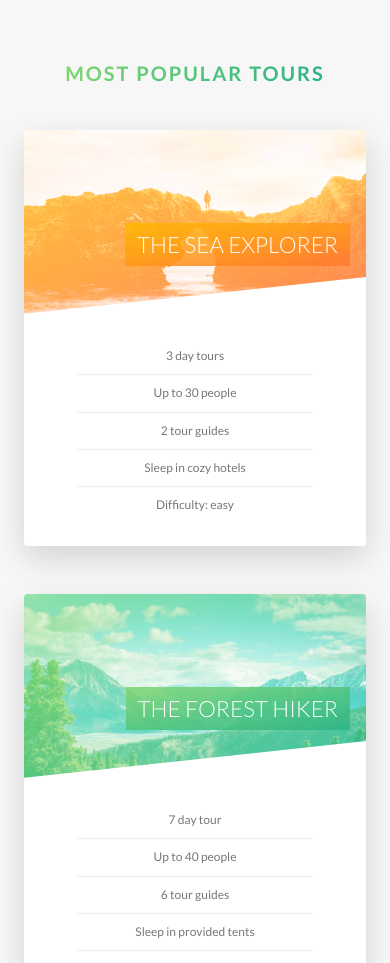
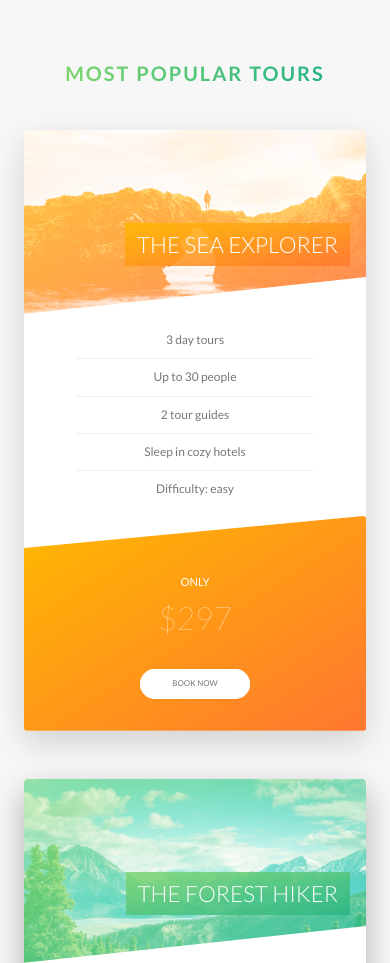
Before and after one commit to cold-world/Tour-website, a website: page index.html in a window 390 px wide. Shown: the part 2520-3483 px from the top of the page. Drawn offline with Linux system fonts and the light colour scheme.

Commit message:
media queries are done

```diff
--- a/sass/abstract/_mixins.scss
+++ b/sass/abstract/_mixins.scss
@@ -1,4 +1,5 @@
 @mixin clearfix {
+
   &::after {
     content: '';
     clear: both;
--- a/sass/base/_animations.scss
+++ b/sass/base/_animations.scss
@@ -1,4 +1,5 @@
 @keyframes mymove {
+
   0% {
     padding: 0;
   }
@@ -9,6 +10,7 @@
 }
 
 @keyframes headerPolygon {
+
   0% {
     -webkit-clip-path: polygon(0 0, 100% 0, 100% 100%, 0 100%);
     clip-path: polygon(0 0, 100% 0, 100% 100%, 0 100%);
@@ -22,6 +24,7 @@
 
 @include respond(tab-land) {
   @keyframes headerPolygon {
+
     0% {
       -webkit-clip-path: polygon(0 0, 100% 0, 100% 100%, 0 100%);
       clip-path: polygon(0 0, 100% 0, 100% 100%, 0 100%);
@@ -35,6 +38,7 @@
 }
 
 @keyframes moveFromLeft {
+
   0% {
     transform: translateX(-10rem);
     opacity: 0;
@@ -51,6 +55,7 @@
 }
 
 @keyframes moveFromRigth {
+
   0% {
     transform: translateX(10rem);
     opacity: 0;
@@ -67,6 +72,7 @@
 }
 
 @keyframes moveFromBottom {
+
   0% {
     transform: translatey(4rem);
     opacity: 0;
--- a/sass/base/_base.scss
+++ b/sass/base/_base.scss
@@ -23,6 +23,11 @@ html {
 }
 
 body {
+
+  @include respond(tab-land) {
+    animation: none;
+  }
+
   box-sizing: border-box;
   animation: mymove 1s forwards ease-out;
 
@@ -33,8 +38,4 @@ body {
   &::-webkit-scrollbar-thumb {
     background: $color-primary;
   }
-
-  @include respond(tab-land) {
-    animation: none;
-  }
 }
--- a/sass/base/_typography.scss
+++ b/sass/base/_typography.scss
@@ -12,6 +12,12 @@ body {
   backface-visibility: hidden;
 
   &--main {
+
+    @include respond(phone) {
+      font-size: 5rem;
+      letter-spacing: 1rem;
+    }
+
     display: block;
 
     font-size: 8rem;
@@ -19,14 +25,15 @@ body {
     letter-spacing: 2rem;
 
     animation: moveFromLeft 1.5s forwards ease-out;
-
-    @include respond(phone) {
-      letter-spacing: 1rem;
-      font-size: 5rem;
-    }
   }
 
   &--sub {
+
+    @include respond(phone) {
+      font-size: 2rem;
+      letter-spacing: 0.5rem;
+    }
+
     display: block;
 
     font-size: 3rem;
@@ -34,15 +41,19 @@ body {
     letter-spacing: 1rem;
 
     animation: moveFromRigth 1.5s forwards ease-out;
-
-    @include respond(phone) {
-      letter-spacing: 0.5rem;
-      font-size: 2rem;
-    }
   }
 }
 
 .heading-secondary {
+
+  @include respond(tab-port) {
+    font-size: 3rem;
+  }
+
+  @include respond(phone) {
+    font-size: 2.5rem;
+  }
+
   display: inline-block;
 
   font-size: 3.5rem;
@@ -56,14 +67,6 @@ body {
   background-clip: text;
 
   transition: all 0.2s;
-
-  @include respond(tab-port) {
-    font-size: 3rem;
-  }
-
-  @include respond(phone) {
-    font-size: 2.5rem;
-  }
 
   &:hover {
     transform: skewY(5deg) skewX(5deg) scale(1.1);
--- a/sass/base/_utils.scss
+++ b/sass/base/_utils.scss
@@ -3,11 +3,12 @@
 }
 
 .u-margin-bottom-big {
-  margin-bottom: 8rem !important;
 
   @include respond(tab-port) {
     margin-bottom: 5rem !important;
   }
+
+  margin-bottom: 8rem !important;
 }
 
 .u-margin-bottom-small {
@@ -15,10 +16,11 @@
 }
 
 .u-margin-bottom-medium {
-  margin-bottom: 4rem !important;
   @include respond(tab-port) {
     margin-bottom: 3rem !important;
   }
+
+  margin-bottom: 4rem !important;
 }
 
 .u-margin-bottom-top {
--- a/sass/components/_card.scss
+++ b/sass/components/_card.scss
@@ -180,4 +180,52 @@
     font-size: 6rem;
     font-weight: 100;
   }
+
+  @include respond(tab-port) {
+    height: auto;
+    border-radius: 3px;
+    background-color: $color-white;
+    box-shadow: 0 1.5rem 4rem rgba($color-black, 0.15);
+
+    &__side {
+      position: relative;
+      box-shadow: none;
+      height: auto;
+
+      &--front {
+        background-color: $color-white;
+      }
+
+      &--back {
+        transform: rotateY(0);
+        clip-path: polygon(0 15%, 100% 0, 100% 100%, 0 100%);
+      }
+    }
+
+    &:hover &__side--front {
+      transform: rotateY(0);
+    }
+
+    .card__details {
+      padding: 1rem 3rem;
+    }
+
+    &__cta {
+      @include absCenter;
+      position: relative;
+      top: 0;
+      left: 0;
+      transform: translate(0);
+      width: 100%;
+      padding: 7rem 4rem 4rem 4rem;
+    }
+
+    &__price-box {
+      margin-bottom: 3rem;
+    }
+
+    &__price-value {
+      font-size: 4rem;
+    }
+  }
 }
--- a/sass/components/_composition.scss
+++ b/sass/components/_composition.scss
@@ -2,6 +2,14 @@
   position: relative;
 
   &__photo {
+
+    @include respond(tab-port) {
+      position: relative;
+      float: left;
+      width: 33.333333%;
+      box-shadow: 0 1.5rem 3rem rgba($color-black, 0.2);
+    }
+
     position: absolute;
     z-index: 10;
 
@@ -13,42 +21,38 @@
 
     transition: all 0.2s;
 
-    @include respond(tab-port) {
-      float: left;
-      position: relative;
-      width: 33.333333%;
-      box-shadow: 0 1.5rem 3rem rgba($color-black, 0.2);
-    }
-
     &--p1 {
-      top: -2rem;
-      left: 0;
       @include respond(tab-port) {
         top: 0;
         transform: scale(1.2);
       }
+
+      top: -2rem;
+      left: 0;
     }
 
     &--p2 {
+
+      @include respond(tab-port) {
+        z-index: 100;
+        top: -1rem;
+        transform: scale(1.3);
+      }
+
       top: 2rem;
       right: 0;
-
-      @include respond(tab-port) {
-        top: -1rem;
-        transform: scale(1.3);
-        z-index: 100;
-      }
     }
 
     &--p3 {
-      top: 10rem;
-      left: 20%;
 
       @include respond(tab-port) {
         top: 1rem;
         left: 0;
         transform: scale(1.1);
       }
+
+      top: 10rem;
+      left: 20%;
     }
 
     &:hover {
--- a/sass/components/_feature-box.scss
+++ b/sass/components/_feature-box.scss
@@ -1,4 +1,9 @@
 .feature-box {
+
+  @include respond(tab-port) {
+    padding: 2rem;
+  }
+
   padding: 2.5rem;
 
   font-size: 1.5rem;
@@ -10,11 +15,12 @@
 
   transition: transform 0.3s;
 
-  @include respond(tab-port) {
-    padding: 2rem;
-  }
+  &__icon {
 
-  &__icon {
+    @include respond(tab-port) {
+      margin-bottom: 0;
+    }
+
     display: inline-block;
 
     margin-bottom: 0.5rem;
@@ -26,10 +32,6 @@
     -webkit-background-clip: text;
     background-clip: text;
 
-    @include respond(tab-port) {
-      margin-bottom: 0;
-    }
-
     &:hover {
       transform: translateY(-1.5rem) scale(1.03);
     }
--- a/sass/components/_footer.scss
+++ b/sass/components/_footer.scss
@@ -1,20 +1,22 @@
 .footer {
+
+  @include respond(tab-port) {
+    padding: 8rem 0;
+  }
+
   padding: 10rem 0;
   font-size: 1.4rem;
   color: $color-grey-light-1;
   background-color: $color-grey-dark-3;
 
-  @include respond(tab-port) {
-    padding: 8rem 0;
-  }
-
   &__logo-box {
-    margin-bottom: 8rem;
-    text-align: center;
 
     @include respond(tab-port) {
       margin-bottom: 6rem;
     }
+
+    margin-bottom: 8rem;
+    text-align: center;
   }
 
   &__logo {
@@ -23,14 +25,15 @@
   }
 
   &__navigation {
-    display: inline-block;
-    padding-top: 2rem;
-    border-top: 1px solid $color-grey-dark;
 
     @include respond(tab-port) {
       width: 100%;
       text-align: center;
     }
+
+    display: inline-block;
+    padding-top: 2rem;
+    border-top: 1px solid $color-grey-dark;
   }
 
   &__list {
@@ -46,6 +49,7 @@
   }
 
   &__link {
+
     &:link,
     &:visited {
       display: inline-block;
@@ -68,13 +72,14 @@
   }
 
   &__copyright {
+    @include respond(tab-port) {
+      float: none;
+      width: 100%;
+    }
+
     float: right;
     width: 80%;
     padding-top: 2rem;
     border-top: 1px solid $color-grey-dark;
-    @include respond(tab-port) {
-      width: 100%;
-      float: none;
-    }
   }
 }
--- a/sass/components/_form.scss
+++ b/sass/components/_form.scss
@@ -1,5 +1,4 @@
 .form {
-
   &__group:not(:last-child) {
     margin-bottom: 2rem;
   }
@@ -20,6 +19,10 @@
     border-radius: 2px;
 
     transition: all 0.3s;
+
+    @include respond(tab-port) {
+      width: 100%;
+    }
 
     &::-webkit-input-placeholder {
       color: $color-grey-dark-2;
@@ -57,6 +60,11 @@
   &__radio-group {
     display: inline-block;
     width: 49%;
+
+    @include respond(tab-port) {
+      width: 100%;
+      margin-bottom: 2rem;
+    }
   }
 
   &__radio-input {
@@ -84,7 +92,6 @@
     border-radius: 50%;
 
     &::after {
-
       @include absCenter;
 
       content: '';
--- a/sass/components/_popup.scss
+++ b/sass/components/_popup.scss
@@ -24,7 +24,6 @@
   }
 
   &__close {
-
     &:link,
     &:visited {
       position: absolute;
@@ -38,6 +37,10 @@
       text-decoration: none;
 
       transition: all 0.2s;
+      @include respond(phone) {
+        color: $color-primary;
+        font-size: 7rem;
+      }
 
       &:hover {
         color: $color-primary;
@@ -61,11 +64,22 @@
     box-shadow: 0 2rem 4rem rgba($color-black, 0.2);
 
     transition: all 0.4s 0.2s;
+
+    @include respond(tab-port) {
+      width: 90%;
+    }
+
+    @include respond(phone) {
+      display: block;
+    }
   }
 
   &__left {
     display: table-cell;
-    width: 33.333333%;
+    width: 100%;
+    @include respond(phone) {
+      display: flex;
+    }
   }
 
   &__right {
--- a/sass/components/_story.scss
+++ b/sass/components/_story.scss
@@ -11,6 +11,16 @@
   background-color: rgba($color-white, 0.6);
   border-radius: 3px;
   box-shadow: 0 3rem 6rem rgba($color-black, 0.1);
+
+  @include respond(tab-port) {
+    width: 100%;
+    padding: 4rem;
+    padding-left: 7rem;
+  }
+
+  @include respond(phone) {
+    transform: skewX(0);
+  }
 
   & > * {
     transform: skewX(12deg);
@@ -27,6 +37,10 @@
     height: 15rem;
 
     clip-path: circle(50% at 50% 50%);
+
+    @include respond(phone) {
+      transform: translateX(-2rem) skewX(0);
+    }
   }
 
   &__img {
@@ -37,6 +51,10 @@
 
   &__text {
     transform: skewX(12deg);
+
+    @include respond(phone) {
+      transform: skewX(0);
+    }
   }
 
   &__caption {
--- a/sass/layout/_grid.scss
+++ b/sass/layout/_grid.scss
@@ -1,36 +1,39 @@
 .row {
   @include clearfix;
-
-  max-width: $grid-width;
-  margin: 0 auto;
-
-  &:not(:last-child) {
-    margin-bottom: $gutter-vertical;
-
-    @include respond(tab-port) {
-      margin-bottom: $gutter-vertical-small;
-    }
-  }
 
   @include respond(tab-port) {
     max-width: 50rem;
     padding: 0 3rem;
   }
 
+  max-width: $grid-width;
+  margin: 0 auto;
+
+  &:not(:last-child) {
+
+    @include respond(tab-port) {
+      margin-bottom: $gutter-vertical-small;
+    }
+
+    margin-bottom: $gutter-vertical;
+  }
+
   [class^='col-'] {
+
+    @include respond(tab-port) {
+      width: 100% !important;
+    }
+
     float: left;
 
     &:not(:last-child) {
-      margin-right: $gutter-horizontal;
 
       @include respond(tab-port) {
         margin-right: 0;
         margin-bottom: $gutter-vertical-small;
       }
-    }
 
-    @include respond(tab-port) {
-      width: 100% !important;
+      margin-right: $gutter-horizontal;
     }
   }
 
--- a/sass/layout/_navigation.scss
+++ b/sass/layout/_navigation.scss
@@ -1,9 +1,21 @@
 .navigation {
+
   &__checkbox {
     display: none;
   }
 
   &__button {
+
+    @include respond(tab-port) {
+      top: 4rem;
+      right: 4rem;
+    }
+
+    @include respond(phone) {
+      top: 3rem;
+      right: 3rem;
+    }
+
     cursor: pointer;
 
     position: fixed;
@@ -19,18 +31,20 @@
     background-color: $color-white;
     border-radius: 50%;
     box-shadow: 0 1rem 3rem rgba($color-black, 0.2);
-
-    @include respond(tab-port) {
-      top: 4rem;
-      right: 4rem;
-    }
-    @include respond(phone) {
-      top: 3rem;
-      right: 3rem;
-    }
   }
 
   &__background {
+
+    @include respond(tab-port) {
+      top: 4.5rem;
+      right: 4.5rem;
+    }
+
+    @include respond(phone) {
+      top: 3.5rem;
+      right: 3.5rem;
+    }
+
     position: fixed;
     z-index: 1000;
     top: 6.5rem;
@@ -43,16 +57,6 @@
     border-radius: 50%;
 
     transition: transform 0.7s cubic-bezier(0.83, 0, 0.17, 1);
-
-    @include respond(tab-port) {
-      top: 4.5rem;
-      right: 4.5rem;
-    }
-
-    @include respond(phone) {
-      top: 3.5rem;
-      right: 3.5rem;
-    }
   }
 
   &__nav {
@@ -78,6 +82,7 @@
   }
 
   &__link {
+
     &:link,
     &:visited {
       display: inline-block;
--- a/sass/pages/_home.scss
+++ b/sass/pages/_home.scss
@@ -1,14 +1,18 @@
 .section-about {
+  @include respond(tab-port) {
+    padding: 20rem 0;
+  }
+
   margin-top: -12rem;
   padding: 25rem 0;
   background-color: $color-grey-light-1;
-
-  @include respond(tab-port) {
-    padding: 20rem 0;
-  }
 }
 
 .section-features {
+  @include respond(tab-port) {
+    padding: 10rem 0;
+  }
+
   transform: skewY(-6deg);
 
   margin-top: -10rem;
@@ -25,20 +29,16 @@
   & > * {
     transform: skewY(6deg);
   }
-
-  @include respond(tab-port) {
-    padding: 10rem 0;
-  }
 }
 
 .section-tours {
+  @include respond(tab-port) {
+    padding: 20rem 0 10rem 0;
+  }
+
   margin-top: -10rem;
   padding: 25rem 0 10rem 0;
   background-color: $color-grey-light-1;
-
-  @include respond(tab-port) {
-    padding: 20rem 0 10rem 0;
-  }
 }
 
 .section-story {
@@ -52,8 +52,6 @@
 }
 
 .book {
-  height: 50rem;
-
   background-image: linear-gradient(
       105deg,
       rgba($color-white, 0.9) 0%,
@@ -65,8 +63,36 @@
   border-radius: 3px;
   box-shadow: 0 1.5rem 4rem rgba($color-black, 0.2);
 
+  @include respond(tab-land) {
+    background-image: linear-gradient(
+        105deg,
+        rgba($color-white, 0.9) 0%,
+        rgba($color-white, 0.9) 65%,
+        transparent 65%
+      ),
+      url('../img/nat-10.jpg');
+
+    background-size: cover;
+  }
+
+  @include respond(tab-land) {
+    background-image: linear-gradient(
+        to right,
+        rgba($color-white, 0.9) 0%,
+        rgba($color-white, 0.9) 100%
+      ),
+      url('../img/nat-10.jpg');
+  }
+
   &__form {
     width: 50%;
     padding: 6rem;
+
+    @include respond(tab-land) {
+      width: 65%;
+    }
+    @include respond(tab-port) {
+      width: 100%;
+    }
   }
 }
```
Also changed, not shown: css/style.css.
